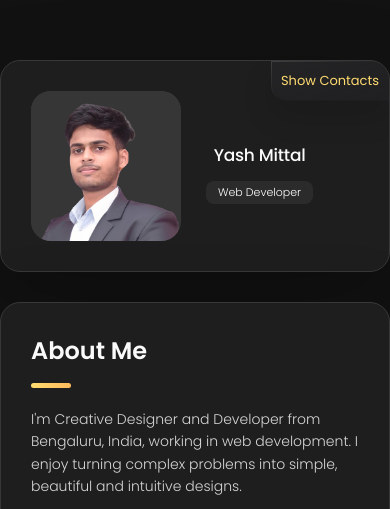
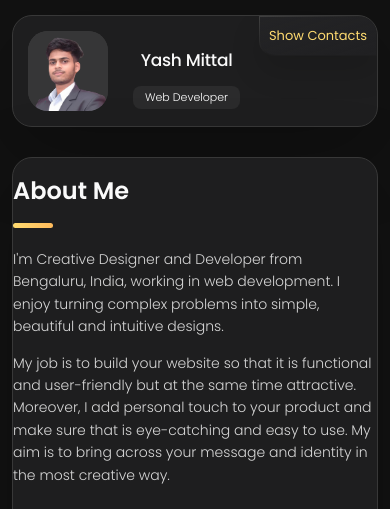
Before and after one commit to yassmittal/Portfolio, a plain HTML site: page index.html in a window 390 px wide. Shown: the top 509 px of the page. Drawn offline with nearby package versions, Linux system fonts and the light colour scheme.

Commit message:
responsiveness

```diff
--- a/css/index.css
+++ b/css/index.css
@@ -847,6 +847,7 @@ textarea.form-input {
   box-shadow: var(--shadow-v3);
   transition: var(--transition-1);
   z-index: 1;
+  display: none;
 }
 
 .show-contants-btn::before {
@@ -886,6 +887,20 @@ textarea.form-input {
 }
 
 @media screen and (max-width: 1250px) {
+
+  .divider:last-of-type {
+    opacity: 1;
+  }
+
+  .show-contants-btn {
+    display: block;
+  }
+
+  .divider:last-of-type {
+    margin: 2rem 0;
+  }
+
+
   .main-wrapper {
     display: block;
   }
@@ -934,9 +949,15 @@ textarea.form-input {
     grid-template-columns: repeat(2, 1fr);
   }
 
-  .divider {
+
+  .socialLinksList {
+    justify-content: flex-start;
+    margin: 0;
+  }
+
+  /* .divider {
     display: none;
-  }
+  } */
 
   .main-wrapper .main-content {
     max-width: 950px;
@@ -998,4 +1019,43 @@ textarea.form-input {
   .input-wrapper {
     grid-template-columns: 1fr;
   }
+
+
 }
+
+@media screen and (max-width: 580px) {
+
+  .divider:last-of-type {
+    margin: 1rem 0;
+  }
+
+  .main-wrapper {
+    margin: 15px 12px;
+  }
+
+  .avatar-box img {
+    width: 80px;
+    height: 80px;
+  }
+
+  .main-wrapper .profile-sidebar {
+    padding: 15px;
+  }
+
+  .main-wrapper .profile-sidebar.collapsed {
+    max-height: 112px;
+  }
+
+  .show-contants-btn {
+    top: -15px;
+    right: -15px;
+  }
+
+  .contactsListwrap {
+    grid-template-columns: repeat(1, 1fr);
+  }
+
+  .main-wrapper .main-content {
+    padding: 15px 0;
+  }
+}
```
